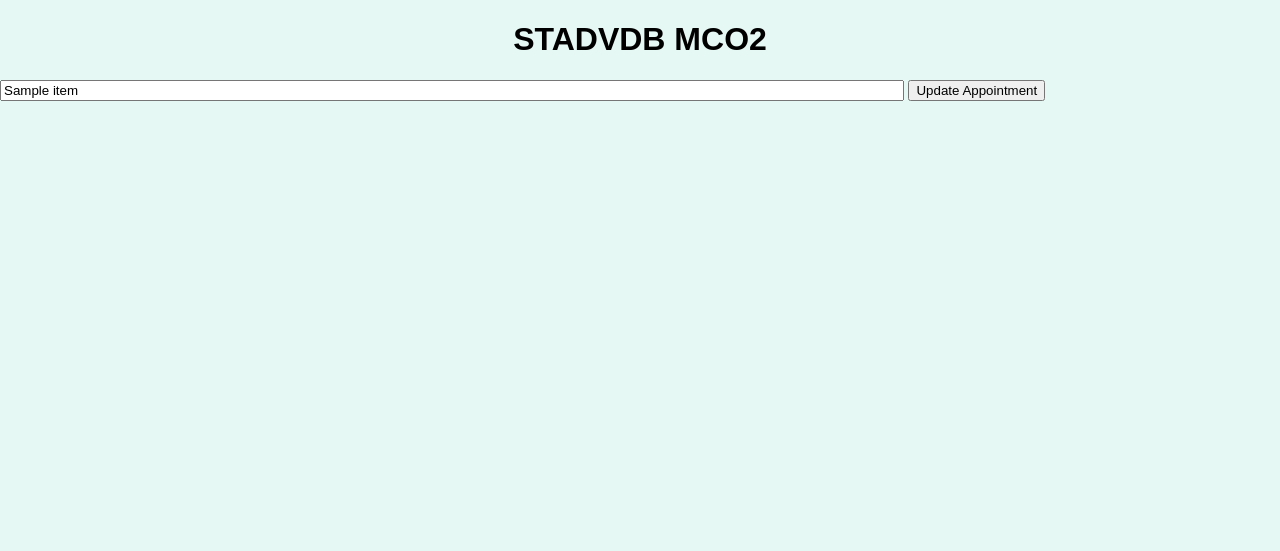
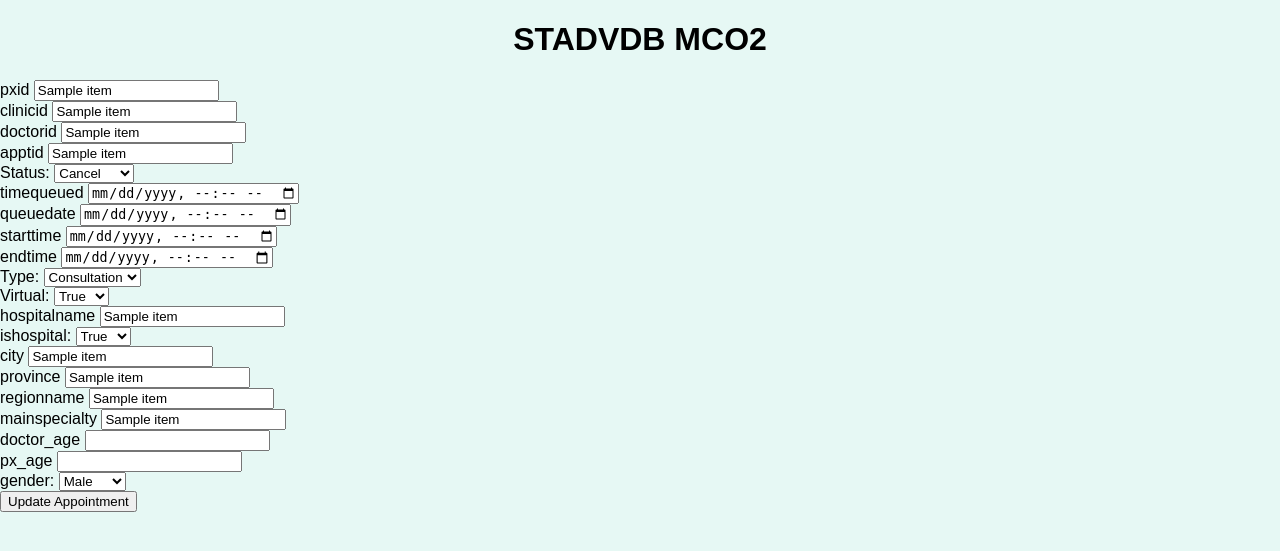
Before and after one commit to burceVM/stadvdb-mco2, a Flask app: template templates/update.html in a window 1280 px wide. Shown: the top 551 px of the page. Run offline with Flask 3, Linux system fonts and the light colour scheme; the template is opened without the code that fills it: most values are stand-ins (such as "Sample title", 1, 10 or a date in 2020); some libraries are stand-ins or nearby versions.

Commit message:
fixed row deletion and editing

```diff
--- a/app.py
+++ b/app.py
@@ -4,8 +4,6 @@ from datetime import datetime
 from flask_mysqldb import MySQL
 
 app = Flask(__name__)
-# app.config['SQLALCHEMY_DATABASE_URI'] = 'sqlite:///test.db'
-# db = SQLAlchemy(app)
 
 app.config['MYSQL_HOST'] = 'ccscloud.dlsu.edu.ph'
 app.config['MYSQL_PORT'] = 20201
@@ -15,27 +13,13 @@ app.config['MYSQL_DB'] = 'mco2'
 
 db = MySQL(app)
 
-# class Appointment(db.Model):
-#     pxid = db.Column(db.String(32))
-#     clinicid = db.Column(db.String(32))
-#     doctorid = db.Column(db.String(32))
-#     apptid = db.Column(db.String(32), primary_key=True)
-
-#     title = db.Column(db.String(200), nullable=False)
-#     date_added = db.Column(db.DateTime, default=datetime.now(timezone.utc))
-
-#     def __repr__(self):
-#         return '<Apt %r>' % self.apptid
-
-# stuff for db initialization
-# with app.app_context():
-#     db.create_all()
 
 def format_time(input):
     html_datetime = datetime.fromisoformat(input)
     mysql_datetime_str = html_datetime.strftime('%Y-%m-%d %H:%M:%S')
 
     return mysql_datetime_str
+
 
 @app.route('/', methods=['POST', 'GET'])
 def index():
@@ -49,7 +33,6 @@ def index():
 
 @app.route('/add', methods=['POST', 'GET'])
 def add():
-    # item_to_delete = Appointment.query.get_or_404(id)
 
     if request.method == 'POST':
         pxid = request.form['pxid']
@@ -95,32 +78,75 @@ def add():
     else:
         return render_template('add.html')
 
-@app.route('/delete/<int:id>')
-def delete(id):
-    item_to_delete = Appointment.query.get_or_404(id)
+@app.route('/delete/<string:apptid>')
+def delete(apptid):
 
     try:
-        db.session.delete(item_to_delete)
-        db.session.commit()
+        cur = db.connection.cursor()
+        cur.execute(f"DELETE FROM appointments WHERE apptid='{apptid}'")
+        cur.close()
+
+        db.connection.commit()
+
         return redirect('/')
     except:
         return 'Something went wrong with the deletion of that item'
 
-@app.route('/update/<int:id>', methods=['GET', 'POST'])
-def update(id):
-    item = Appointment.query.get_or_404(id)
+@app.route('/update/<string:upd_id>', methods=['GET', 'POST'])
+def update(upd_id):
+
+    cur = db.connection.cursor()
+    cur.execute(f"SELECT * FROM appointments WHERE apptid = '{upd_id}'")
+    appt_to_update = cur.fetchall()
+    cur.close()
 
     if request.method == 'POST':
-        item.title = request.form['content']
+        pxid = request.form['pxid']
+        clinicid = request.form['clinicid']
+        doctorid = request.form['doctorid']
+        apptid = request.form['apptid']
+        status = request.form['status']
+        timequeued = request.form['timequeued']
+        queuedate = request.form['queuedate']
+        starttime = request.form['starttime']
+        endtime = request.form['endtime']
+        type = request.form['type']
+        virtual = request.form['virtual']
+        hospitalname = request.form['hospitalname']
+        ishospital = request.form['ishospital']
+        city = request.form['city']
+        province = request.form['province']
+        regionname = request.form['regionname']
+        mainspecialty = request.form['mainspecialty']
+        doctor_age = request.form['doctor_age']
+        px_age = request.form['px_age']
+        gender = request.form['gender']
 
-        try:
-            db.session.commit()
-            return redirect('/')
-        except:
-            return 'Something went wrong with updating that item'
+        timequeued = format_time(timequeued)
+        queuedate = format_time(queuedate)
+        starttime = format_time(starttime)
+        endtime = format_time(endtime)
+
+        cur = db.connection.cursor()
+        cur.execute(f"UPDATE appointments\
+                    SET pxid='{pxid}',clinicid='{clinicid}',doctorid='{doctorid}',apptid='{apptid}',status='{status}',\
+                        timequeued='{timequeued}',queuedate='{queuedate}',starttime='{starttime}',endtime='{endtime}',\
+                        type='{type}',`virtual`='{virtual}',hospitalname='{hospitalname}',ishospital='{ishospital}',\
+                        city='{city}',province='{province}',regionname='{regionname}',mainspecialty='{mainspecialty}',\
+                        doctor_age={doctor_age},px_age={px_age},gender='{gender}'\
+                    WHERE apptid='{upd_id}'")
+        cur.close()
+
+        db.connection.commit()
+        return redirect('/')
+
+        # try:
+
+        # except:
+        #     return 'Something went wrong with updating that item'
 
     else:
-        return render_template('update.html', item = item)
+        return render_template('update.html', item = appt_to_update[0])
 
 if __name__ == "__main__":
     app.run(debug=True)
--- a/templates/index.html
+++ b/templates/index.html
@@ -65,9 +65,9 @@
                 <td>{{ item[18] }}</td>
                 <td>{{ item[19] }}</td>
                 <td>
-                    <a href="/delete/{{item[0]}}">Delete</a>
+                    <a href="/delete/{{ item[3] }}">Delete</a>
                     <br>
-                    <a href="/update/{{item[0]}}">Edit</a>
+                    <a href="/update/{{ item[3] }}">Edit</a>
                 </td>
             </tr>
         {% endfor %}
--- a/templates/update.html
+++ b/templates/update.html
@@ -9,8 +9,51 @@
     <h1 style="text-align: center;">STADVDB MCO2</h1>
 
     <div class="form">
-        <form action="/update/{{ item.id }}" method="POST">
-            <input type="text" name="content" id="content" value="{{ item.title }}">
+        <form action="/update/{{ item[3] }}" method="POST">
+            pxid <input type="text" name="pxid" value="{{ item[0] }}"><br>
+            clinicid <input type="text" name="clinicid" value="{{ item[1] }}"><br>
+            doctorid <input type="text" name="doctorid" value="{{ item[2] }}"><br>
+            apptid <input type="text" name="apptid" value="{{ item[3] }}"><br>
+            <label for="status">Status:</label>
+            <select id="status" name="status" value="{{ item[4] }}">
+              <option value="Cancel">Cancel</option>
+              <option value="Complete">Complete</option>
+              <option value="NoShow">NoShow</option>
+              <option value="Queued">Queued</option>
+              <option value="Serving">Serving</option>
+              <option value="Skip">Skip</option>
+            </select><br>
+            timequeued <input type="datetime-local" name="timequeued" value="{{ item[5] }}"><br>
+            queuedate <input type="datetime-local" name="queuedate" value="{{ item[6] }}"><br>
+            starttime <input type="datetime-local" name="starttime" value="{{ item[7] }}"><br>
+            endtime <input type="datetime-local" name="endtime" value="{{ item[8] }}"><br>
+            <label for="type">Type:</label>
+            <select id="type" name="type" value="{{ item[9] }}">
+              <option value="Consultation">Consultation</option>
+              <option value="Inpatient">Inpatient</option>
+            </select><br>
+            <label for="virtual">Virtual:</label>
+            <select id="virtual" name="virtual" value="{{ item[10] }}">
+              <option value="True">True</option>
+              <option value="False">False</option>
+            </select><br>
+            hospitalname <input type="text" name="hospitalname" value="{{ item[11] }}"><br>
+            <label for="ishospital">ishospital:</label>
+            <select id="ishospital" name="ishospital" value="{{ item[12] }}">
+              <option value="True">True</option>
+              <option value="False">False</option>
+            </select><br>
+            city <input type="text" name="city" value="{{ item[13] }}"><br>
+            province <input type="text" name="province" value="{{ item[14] }}"><br>
+            regionname <input type="text" name="regionname" value="{{ item[15] }}"><br>
+            mainspecialty <input type="text" name="mainspecialty" value="{{ item[16] }}"><br>
+            doctor_age <input type="number" name="doctor_age" value="{{ item[17] }}"><br>
+            px_age <input type="number" name="px_age" value="{{ item[18] }}"><br>
+            <label for="gender">gender:</label>
+            <select id="gender" name="gender" value="{{ item[19] }}">
+              <option value="Male">Male</option>
+              <option value="Female">Female</option>
+            </select><br>
             <input type="submit" value="Update Appointment">
         </form>
     </div>
```
